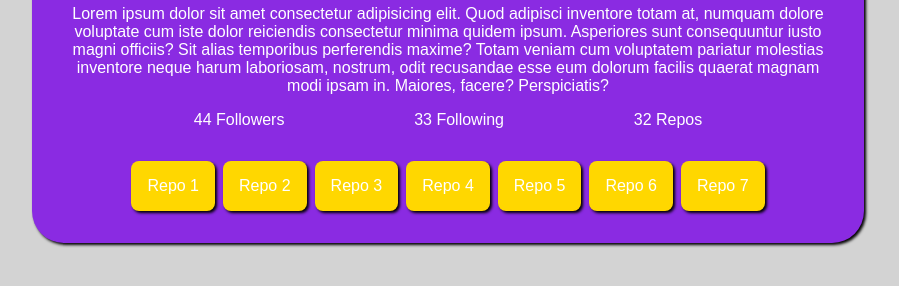
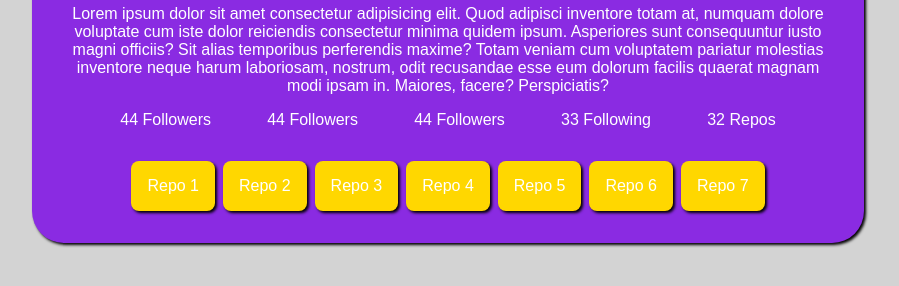
Before and after one commit to alejimh12/GitHub-Profile-Search, a plain HTML site: page index.html in a window 1280 px wide. Shown: the part 408-694 px from the top of the page, without its empty margins (192-1091 px from the left). Drawn offline with Linux system fonts and the light colour scheme.

Commit message:
new li added

```diff
--- a/index.html
+++ b/index.html
@@ -26,6 +26,8 @@
             <section class="data">
                 <ul>
                     <li>44 Followers</li>
+                    <li>44 Followers</li>
+                    <li>44 Followers</li>
                     <li>33 Following</li>
                     <li>32 Repos</li>
                 </ul>
```
